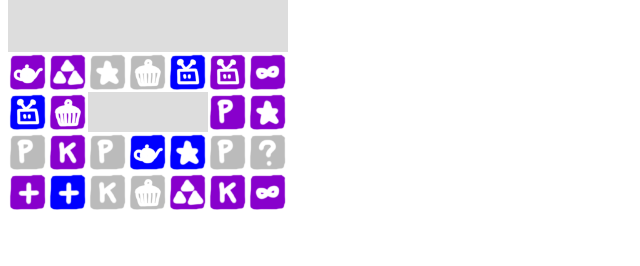
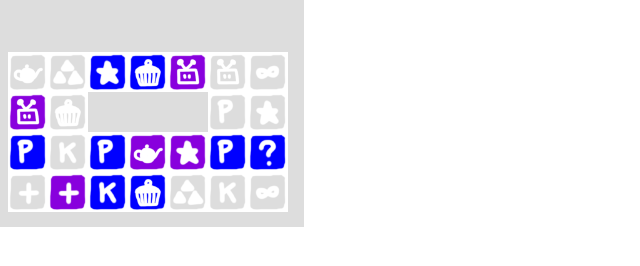
Before and after one commit to andrew-t/kpnupts, a website: page index.html in a window 1280 px wide. Shown: the whole page, without its empty margins (0-640 px from the left). Drawn offline with nearby package versions, Linux system fonts and the light colour scheme; files that its build step writes are made by us from their sources.

Commit message:
Proper styling

```diff
--- a/js-src/config.js
+++ b/js-src/config.js
@@ -26,9 +26,9 @@ var cols = 7,
 	tileChance = .75,
 
 	colours = [
-		{ hex: '#bbb' },
-		{ hex: '#00f' },
-		{ hex: '#80c' }
+		{ slug: 'blue' },
+		{ slug: 'purple' },
+		{ slug: 'grey' }
 	],
 	symbols = [
 		{ slug: 'p' },
--- a/js-src/display.js
+++ b/js-src/display.js
@@ -28,8 +28,9 @@ var display = (function() {
 				let el = block.element;
 				if (!el) {
 					el = block.element =
-						document.createElement('img');
-					el.src = 'img/' + block.symbol.slug + '.png';
+						document.createElement('div');
+					el.classList.add(block.symbol.slug);
+					el.classList.add(block.colour.slug);
 					el.style.backgroundColor = block.colour.hex;
 					boardElement.appendChild(el);
 				}
--- a/js-src/main.js
+++ b/js-src/main.js
@@ -153,7 +153,8 @@ function calculateNewFrame(game, now) {
 		} else {
 			// Now we need to work out where it is:
 			let oldPosition = game.pusherPosition,
-				pusherDelta = (delta / pusherSpeed) * game.pusherDirection;
+				pusherDelta = (delta / pusherSpeed) * game.pusherDirection,
+				pusherBottom = game.pusherPosition + pusherRows;
 			game.pusherPosition += pusherDelta;
 			if (game.pusherPosition < 0) {
 				// The pusher has stopped at the top
@@ -168,21 +169,24 @@ function calculateNewFrame(game, now) {
 			} else if (game.pusherPosition > pusherMotion) {
 				// The pusher has stopped at the bottom
 				game.pusherPosition = pusherMotion;
-				stopPusher()
+				stopPusher();
 			}
 
 			function stopPusher() {
 				game.pusherDirection = 0;
 				game.pusherStateChange = now;
 				game.grid.forEach(col => {
-					// Force all the blocks into integer positions
-					for (let block in col)
+					for (let block of col) {
+						// Force all the blocks into integer positions
 						block.y = Math.round(block.y);
+						// Drop things off the pusher
+						if (block.y > pusherBottom - 0.5)
+							block.onPusher = false;
+					}
 				});
 			}
 
 			// Now move any blocks that are on it:
-			let pusherBottom = game.pusherPosition + pusherRows;
 			game.grid.forEach(column => {
 				for (let block of column)
 					if (block.onPusher) {
@@ -190,8 +194,6 @@ function calculateNewFrame(game, now) {
 						if (game.pusherDirection == up &&
 							block.y < 0)
 							block.y = 0;
-						if (block.y > pusherBottom - 0.5)
-							block.onPusher = false;
 					} else if (block.y < pusherBottom)
 						block.y = pusherBottom;
 			});
--- a/sass/main.scss
+++ b/sass/main.scss
@@ -6,9 +6,51 @@
 		left: 0;
 		top: 0;
 		z-index: 1;
-		> img {
+		> * {
 			position: absolute;
 			// &.pusher { outline: 1px solid red; }
+
+			&.blue {
+				background-color: #0000ff;
+			}
+			&.purple {
+				background-color: #8800dd;
+			}
+			&.grey {
+				background-color: #dddddd;
+			}
+
+			background-size: contain;
+			&.p {
+				background-image: url('../img/p.png');
+			}
+			&.plus {
+				background-image: url('../img/plus.png');
+			}
+			&.k {
+				background-image: url('../img/k.png');
+			}
+			&.robot {
+				background-image: url('../img/robot.png');
+			}
+			&.star {
+				background-image: url('../img/star.png');
+			}
+			&.question {
+				background-image: url('../img/question.png');
+			}
+			&.triforce {
+				background-image: url('../img/triforce.png');
+			}
+			&.infinity {
+				background-image: url('../img/infinity.png');
+			}
+			&.teapot {
+				background-image: url('../img/teapot.png');
+			}
+			&.cupcake {
+				background-image: url('../img/cupcake.png');
+			}
 		}
 	}
 
@@ -17,5 +59,6 @@
 		z-index: 0;
 		background: #ddd;
 		left: 0;
+		outline: 1em solid #ddd;
 	}
 }
```
